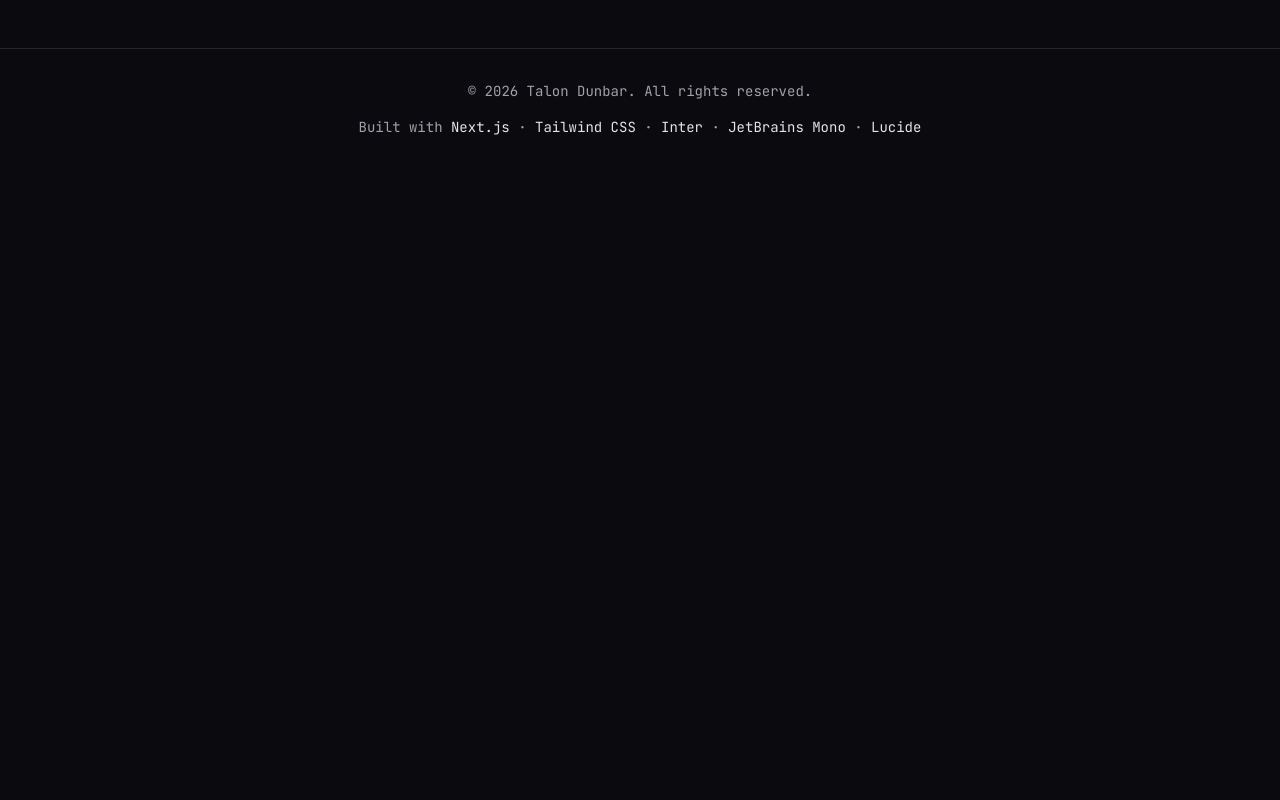
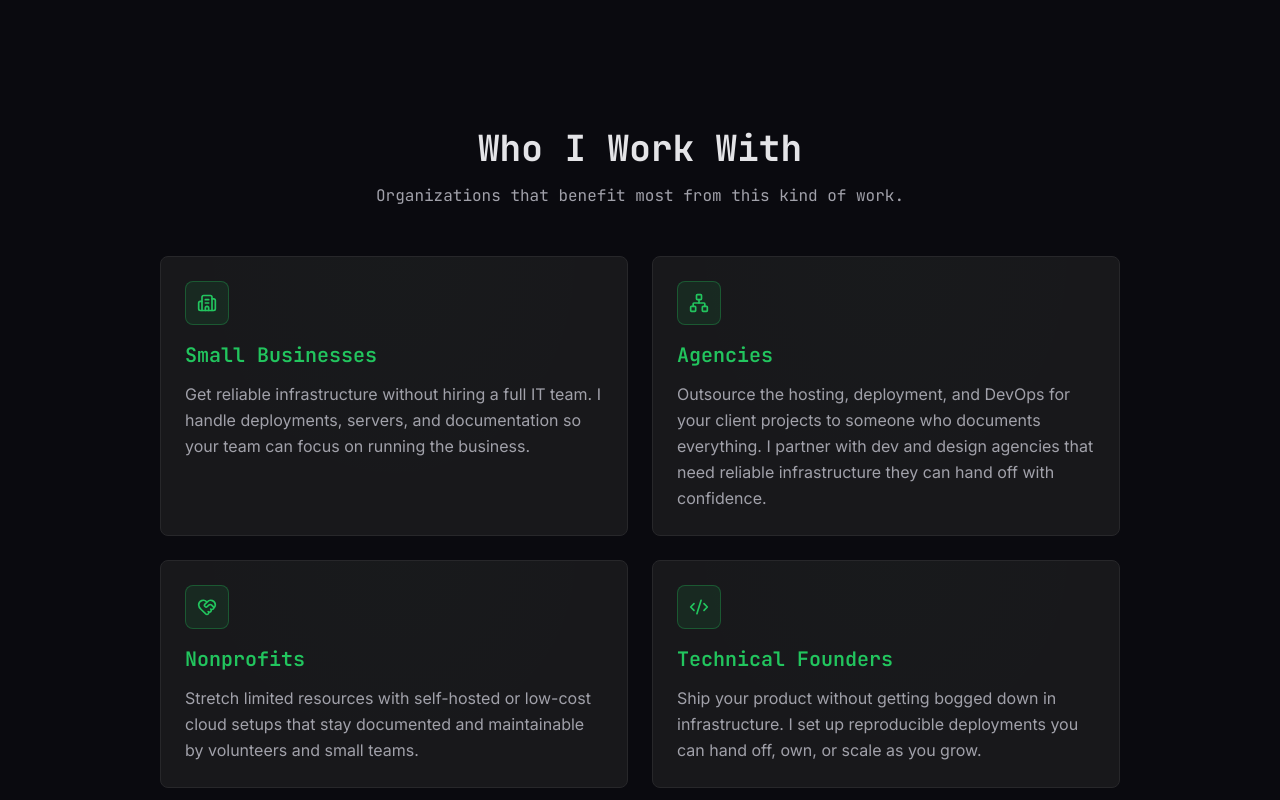
Before and after one commit to talonlikeaclaw/talonlikeaclaw.com, a Next.js app: page /en in a window 1280 px wide. Shown: the part 1940-2740 px from the top of the page. Before the commit the page ends 2109 px from the top, so only its background shows below. Built offline with nearby package versions, Linux system fonts and the light colour scheme.

Commit message:
feat(components): add "who I help" section and audiences data

```diff
--- a/src/app/[locale]/page.tsx
+++ b/src/app/[locale]/page.tsx
@@ -2,6 +2,7 @@ import { setRequestLocale } from "next-intl/server";
 import Hero from "@/components/sections/Hero";
 import TrustBand from "@/components/sections/TrustBand";
 import Services from "@/components/sections/Services";
+import WhoIHelp from "@/components/sections/WhoIHelp";
 
 type Props = {
   params: Promise<{ locale: string }>;
@@ -16,6 +17,7 @@ export default async function Home({ params }: Props) {
       <Hero />
       <TrustBand />
       <Services />
+      <WhoIHelp />
     </>
   );
 }
--- /dev/null
+++ b/src/components/sections/WhoIHelp.tsx
@@ -0,0 +1,40 @@
+import { useTranslations, useLocale } from "next-intl";
+import Container from "@/components/ui/Container";
+import SectionHeading from "@/components/ui/SectionHeading";
+import { audiences } from "@/data/audiences";
+import type { Locale } from "@/i18n/routing";
+
+export default function WhoIHelp() {
+  const t = useTranslations("who");
+  const locale = useLocale() as Locale;
+
+  return (
+    <section id="who" className="py-20">
+      <Container>
+        <SectionHeading title={t("title")} subtitle={t("subtitle")} />
+        <div className="grid gap-6 sm:grid-cols-2">
+          {audiences.map((audience) => {
+            const Icon = audience.icon;
+            return (
+              <div
+                key={audience.title.en}
+                className="relative overflow-hidden rounded-lg border border-border bg-card p-6"
+              >
+                <div className="pointer-events-none absolute inset-0 bg-[radial-gradient(ellipse_at_top,var(--accent)_0%,transparent_70%)] opacity-[0.01]" />
+                <div className="mb-4 flex h-11 w-11 items-center justify-center rounded-lg border border-accent/30 bg-accent/10">
+                  <Icon className="h-5 w-5 text-accent" />
+                </div>
+                <h3 className="mb-3 font-mono text-xl font-semibold text-accent">
+                  {audience.title[locale]}
+                </h3>
+                <p className="leading-relaxed text-muted">
+                  {audience.description[locale]}
+                </p>
+              </div>
+            );
+          })}
+        </div>
+      </Container>
+    </section>
+  );
+}
--- /dev/null
+++ b/src/data/audiences.ts
@@ -0,0 +1,49 @@
+import {
+  Building2,
+  Network,
+  HeartHandshake,
+  Code2,
+  type LucideIcon,
+} from "lucide-react";
+import type { LocalizedText } from "@/i18n/routing";
+
+export interface Audience {
+  icon: LucideIcon;
+  title: LocalizedText;
+  description: LocalizedText;
+}
+
+export const audiences: Audience[] = [
+  {
+    icon: Building2,
+    title: { en: "Small Businesses", fr: "Petites entreprises" },
+    description: {
+      en: "Get reliable infrastructure without hiring a full IT team. I handle deployments, servers, and documentation so your team can focus on running the business.",
+      fr: "Bénéficiez d'une infrastructure fiable sans embaucher une équipe informatique complète. Je gère les déploiements, les serveurs et la documentation pour que votre équipe puisse se concentrer sur l'activité.",
+    },
+  },
+  {
+    icon: Network,
+    title: { en: "Agencies", fr: "Agences" },
+    description: {
+      en: "Outsource the hosting, deployment, and DevOps for your client projects to someone who documents everything. I partner with dev and design agencies that need reliable infrastructure they can hand off with confidence.",
+      fr: "Externalisez l'hébergement, le déploiement et le DevOps de vos projets clients auprès de quelqu'un qui documente tout. Je travaille avec des agences de développement et de design qui ont besoin d'une infrastructure fiable à transmettre en toute confiance.",
+    },
+  },
+  {
+    icon: HeartHandshake,
+    title: { en: "Nonprofits", fr: "Organismes sans but lucratif" },
+    description: {
+      en: "Stretch limited resources with self-hosted or low-cost cloud setups that stay documented and maintainable by volunteers and small teams.",
+      fr: "Tirez le maximum de ressources limitées avec des installations auto-hébergées ou cloud à faible coût qui restent documentées et maintenables par des bénévoles et de petites équipes.",
+    },
+  },
+  {
+    icon: Code2,
+    title: { en: "Technical Founders", fr: "Fondateurs techniques" },
+    description: {
+      en: "Ship your product without getting bogged down in infrastructure. I set up reproducible deployments you can hand off, own, or scale as you grow.",
+      fr: "Lancez votre produit sans vous enliser dans l'infrastructure. Je mets en place des déploiements reproductibles que vous pouvez transmettre, posséder ou faire évoluer à mesure que vous grandissez.",
+    },
+  },
+];
```
